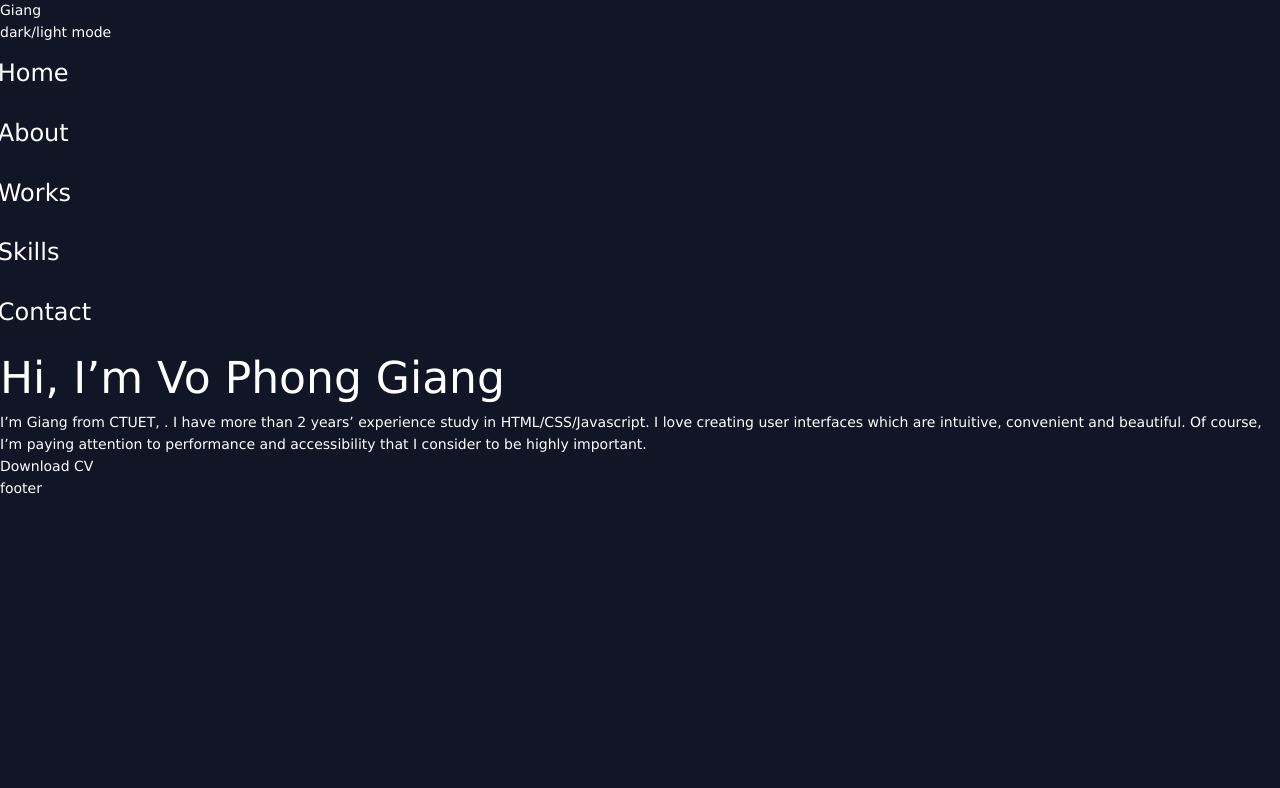
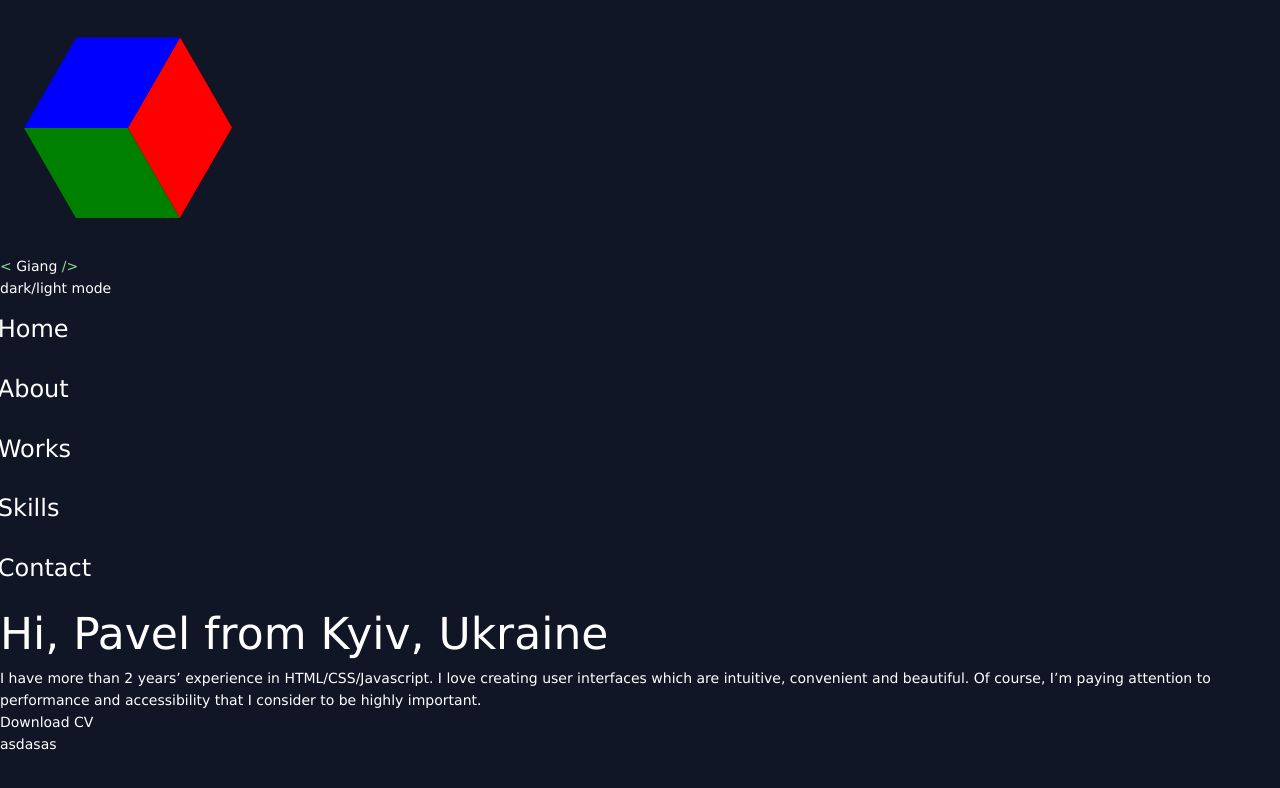
Before and after one commit to vpgiang0205/ViteReactPortfolio, a React (Vite) app: page /about in a window 1280 px wide. Shown: the top 788 px of the page. Built offline with nearby package versions, Linux system fonts and the light colour scheme.

Commit message:
added polygon cube

```diff
--- a/src/Template/Components/Footer/index.jsx
+++ b/src/Template/Components/Footer/index.jsx
@@ -1,7 +1,13 @@
 export default function Footer() {
   return (
     <div>
-      footer
+      {contactIcon()}
     </div>
   )
 }
+
+function contactIcon() {
+  return <>
+    asdasas
+  </>
+}
--- /dev/null
+++ b/src/Template/Components/Header/header.css
@@ -0,0 +1,9 @@
+.hover__ItemAuto::after {
+  content: " />";
+  color: var(--secondary-color);
+}
+
+.hover__ItemAuto::before {
+  content: "< ";
+  color: var(--secondary-color);
+}
--- a/src/Template/Components/Header/index.jsx
+++ b/src/Template/Components/Header/index.jsx
@@ -1,7 +1,8 @@
+import "./header.css"
 export default function Header() {
   return (
     <div className="flex justify-between">
-      <div>
+      <div className="hover__ItemAuto">
         <span>Giang</span>
       </div>
       <div>
--- a/src/Template/Components/Navbar/index.jsx
+++ b/src/Template/Components/Navbar/index.jsx
@@ -3,7 +3,7 @@ import './navbar.css';
 
 export default function Navbar() {
   return (
-    <nav className="h-screen p-7">
+    <nav className="h-screen justify-center flex flex-col">
       <ul>
         <li className="hover__Item">
           <Link to="/">
--- a/src/Template/Components/PageContent/index.jsx
+++ b/src/Template/Components/PageContent/index.jsx
@@ -2,7 +2,7 @@ import { Outlet } from "react-router-dom";
 
 export default function PageContent() {
   return (
-    <div>
+    <div className="flex-col justify-center flex h-screen">
       <Outlet />
     </div>
   )
--- a/src/Template/index.jsx
+++ b/src/Template/index.jsx
@@ -7,16 +7,37 @@ import Footer from './Components/Footer';
 export default function Template() {
   return (
     <div className="template">
+      {CubeXl()}
+      <div className="mx-auto w-10/12">
         <Header />
         <div className="flex">
-        <div className="w-3/12"> {/* 1/2 width (col-6 equivalent) */}
+          <div className="w-2/12">
             <Navbar />
           </div>
-        <div className="w-9/12"> {/* 1/2 width (col-6 equivalent) */}
+
+          <div className="w-10/12">
             <PageContent />
           </div>
         </div>
         <Footer />
       </div>
+    </div>
   );
 }
+
+const CubeXl = () => (
+  <svg width="256px"
+    height="256px"
+    viewBox="0 0 48 48"
+    xmlns="http://www.w3.org/2000/svg"
+    fill="#000000" transform="rotate(90)">
+    <g id="SVGRepo_bgCarrier" strokeWidth={0} />
+    <g id="SVGRepo_tracerCarrier" strokeLinecap="round" strokeLinejoin="round" />
+    <g id="SVGRepo_iconCarrier"><defs><style dangerouslySetInnerHTML={{ __html: ".a{fill:none;stroke:#000000;stroke-linecap:round;stroke-linejoin:round;}" }} /></defs>
+
+      <polygon fill='red' points="40.86 14.3 23.89 4.5 7.03 14.23 24 24.03 40.86 14.3" />
+      <polygon fill='blue' points="24 24.03 7.03 14.23 7.03 33.7 24 43.5 24 24.03" />
+      <polygon fill='green' points="40.86 14.3 24 24.03 24 43.5 40.86 33.77 40.86 14.3" />
+    </g></svg>
+
+);
--- a/src/Template/template.css
+++ b/src/Template/template.css
@@ -1,3 +1,2 @@
-.template {
-    height: 100vh;
+.cube {
 }
--- a/src/pages/About/index.jsx
+++ b/src/pages/About/index.jsx
@@ -3,14 +3,13 @@ import './about.css'
 export default function About() {
   return (
     <div>
-      <h1 className="sections__Title">Hi, I’m Vo Phong Giang</h1>
-      <p>I’m Giang from CTUET,
-        . I have more than 2 years’ experience study in HTML/CSS/Javascript.
-        I love creating user interfaces which are intuitive, convenient and beautiful.
-        Of course, I’m paying attention to performance and accessibility that I consider to
-        be highly important.</p>
+      <h1 className="sections__Title">Hi, Pavel from Kyiv, Ukraine</h1>
+      <p>
+      I have more than 2 years’ experience in HTML/CSS/Javascript.
+      I love creating user interfaces which are intuitive, convenient and beautiful. Of course,
+        I’m paying attention to performance and accessibility that I consider to be highly important.</p>
 
-        <Link className="nav-link" to="https://drive.usercontent.google.com/download?id=11XyCtJQH4i72DWajXF-_NddbcSXYILmj&export=download&authuser=0&confirm=t&uuid=9522124b-c534-42e1-aff0-85f4190f087e&at=APZUnTXE56OGsNmIHEMIHMAgNpsu:1697548122153">
+      <Link className="nav-link" to="https://drive.usercontent.google.com/download?id=11XyCtJQH4i72DWajXF-_NddbcSXYILmj&export=download&authuser=0&confirm=t&uuid=9522124b-c534-42e1-aff0-85f4190f087e&at=APZUnTXE56OGsNmIHEMIHMAgNpsu:1697548122153">
         Download CV
       </Link>
 
```
Also changed, not shown: src/assets/style.css (deleted). Lines whose indentation alone changed are shown as unchanged.
